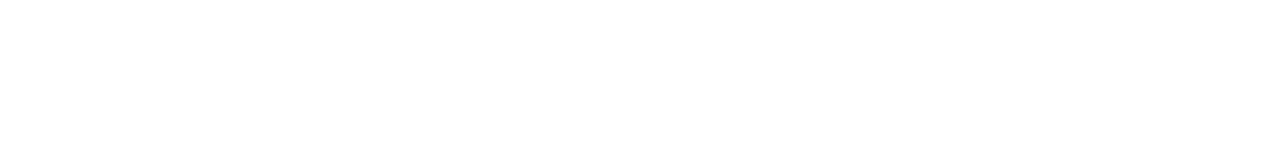
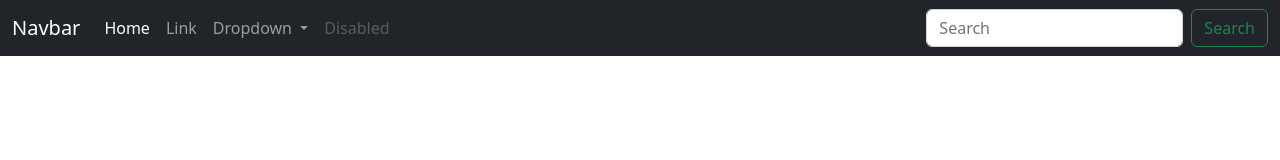
Before and after one commit to miniopa/maquetando-boostrap-aplicando, a plain HTML site: page index.html in a window 1280 px wide. Drawn offline with nearby package versions, Linux system fonts and the light colour scheme.

Commit message:
probando como funciona boostrap para terminar mañana

```diff
--- a/index.html
+++ b/index.html
@@ -1,12 +1,59 @@
-<!DOCTYPE html>
+<!doctype html>
 <html lang="en">
-<head>
-    <meta charset="UTF-8">
-    <meta http-equiv="X-UA-Compatible" content="IE=edge">
-    <meta name="viewport" content="width=device-width, initial-scale=1.0">
-    <title>Document</title>
-</head>
-<body>
+  <head>
+    <meta charset="utf-8">
+    <meta name="viewport" content="width=device-width, initial-scale=1">
+    <title>Bootstrap demo</title>
+    <link href="https://cdn.jsdelivr.net/npm/bootstrap@5.2.0-beta1/dist/css/bootstrap.min.css" rel="stylesheet" integrity="sha384-0evHe/X+R7YkIZDRvuzKMRqM+OrBnVFBL6DOitfPri4tjfHxaWutUpFmBp4vmVor" crossorigin="anonymous">
+    <link rel="stylesheet" href="./css/style.css">
+  </head>
+  <body>
+    <header>
+        <!-- **NAVBAR*** -->
+        <div class="navbar">
+            <nav class="navbar navbar-expand-lg navbar fixed-top navbar-dark bg-dark">
+                <div class="container-fluid">
+                  <a class="navbar-brand" href="#">Navbar</a>
+                  <button class="navbar-toggler" type="button" data-bs-toggle="collapse" data-bs-target="#navbarSupportedContent" aria-controls="navbarSupportedContent" aria-expanded="false" aria-label="Toggle navigation">
+                    <span class="navbar-toggler-icon"></span>
+                  </button>
+                  <div class="collapse navbar-collapse" id="navbarSupportedContent">
+                    <ul class="navbar-nav me-auto mb-2 mb-lg-0">
+                      <li class="nav-item">
+                        <a class="nav-link active" aria-current="page" href="#">Home</a>
+                      </li>
+                      <li class="nav-item">
+                        <a class="nav-link" href="#">Link</a>
+                      </li>
+                      <li class="nav-item dropdown">
+                        <a class="nav-link dropdown-toggle" href="#" id="navbarDropdown" role="button" data-bs-toggle="dropdown" aria-expanded="false">
+                          Dropdown
+                        </a>
+                        <ul class="dropdown-menu" aria-labelledby="navbarDropdown">
+                          <li><a class="dropdown-item" href="#">Action</a></li>
+                          <li><a class="dropdown-item" href="#">Another action</a></li>
+                          <li><hr class="dropdown-divider"></li>
+                          <li><a class="dropdown-item" href="#">Something else here</a></li>
+                        </ul>
+                      </li>
+                      <li class="nav-item">
+                        <a class="nav-link disabled">Disabled</a>
+                      </li>
+                    </ul>
+                    <form class="d-flex" role="search">
+                      <input class="form-control me-2" type="search" placeholder="Search" aria-label="Search">
+                      <button class="btn btn-outline-success" type="submit">Search</button>
+                    </form>
+                  </div>
+                </div>
+              </nav>
+        </div>
+    </header>
 
-</body>
+    <main></main>
+
+    <footer></footer>
+
+    <script src="https://cdn.jsdelivr.net/npm/bootstrap@5.2.0-beta1/dist/js/bootstrap.bundle.min.js" integrity="sha384-pprn3073KE6tl6bjs2QrFaJGz5/SUsLqktiwsUTF55Jfv3qYSDhgCecCxMW52nD2" crossorigin="anonymous"></script>
+  </body>
 </html>
```
Also changed, not shown: img/logo.jpg (added).
